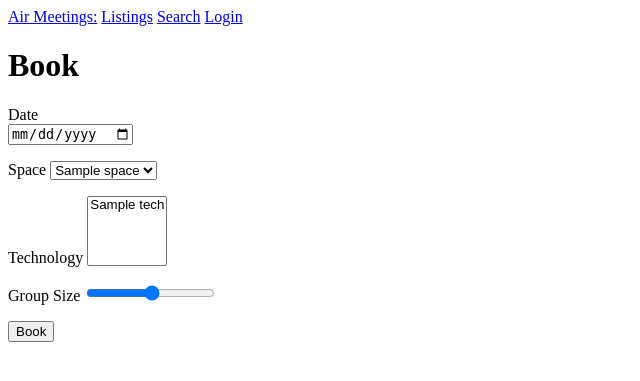
After one commit to pbierach/AirMeetings, a Flask app: page /booking in a window 1280 px wide. The commit adds this page. Shown: the top 381 px of the page, without its empty margins (0-640 px from the left). Run offline with Flask 2, Linux system fonts and the light colour scheme; tables that the repository leaves empty hold one stand-in row (values such as "Sample post"); parts of the project's set-up code (start-up, migrations or seed data) failed here and were passed over; some libraries are stand-ins or nearby versions.

Commit message:
booking incomplete

```diff
--- a/app/errors.py
+++ b/app/errors.py
@@ -1,10 +1,12 @@
 from flask import render_template
 from app import app
+
 
 @app.errorhandler(404)
 def not_found_error(error):
     return render_template('404.html'), 404
 
+
 @app.errorhandler(500)
 def not_found_error(error):
     return render_template('500.html'), 500
--- a/app/forms.py
+++ b/app/forms.py
@@ -1,6 +1,5 @@
 from flask_wtf import FlaskForm
-from wtforms import StringField, SubmitField, TextAreaField, DateField,\
-    SelectMultipleField, SelectField, IntegerRangeField, RadioField, TimeField
+from wtforms import StringField, SubmitField, TextAreaField, DateField, SelectMultipleField, SelectField, IntegerRangeField, RadioField, TimeField
 from wtforms.validators import DataRequired, NumberRange
 from wtforms import StringField, PasswordField, BooleanField, SubmitField
 from wtforms.validators import ValidationError, DataRequired, Email, EqualTo, Length
@@ -56,3 +55,12 @@ class FullSearch(FlaskForm):
     tech = SelectMultipleField('Technology', coerce=int, choices=[])
     groupSize = IntegerRangeField('Group Size', [NumberRange(min=1, max=100)])
     submit = SubmitField('Search')
+
+
+class Booking(FlaskForm):
+    date = DateField('Date', format='%Y-%m-%d')
+    space = SelectField('Space', validators=[DataRequired()])
+    #time = TimeField('Time', validators=[DataRequired()])
+    tech = SelectMultipleField('Technology', coerce=int, choices=[])
+    groupSize = IntegerRangeField('Group Size', [NumberRange(min=1, max=100)])
+    submit = SubmitField('Book')
--- a/app/routes.py
+++ b/app/routes.py
@@ -5,7 +5,7 @@ from flask import render_template, flash, redirect, url_for
 
 from app import app, db
 from app.models import User, Location, Space, meetingHistory, upcomingMeeting, reviews, Tech, TechToSpace
-from app.forms import LoginForm, RegistrationForm, HomeSearch, FullSearch
+from app.forms import LoginForm, RegistrationForm, HomeSearch, FullSearch, Booking
 from flask_login import current_user, login_user, logout_user, login_required
 
 
@@ -13,6 +13,7 @@ from flask_login import current_user, login_user, logout_user, login_required
 @app.route('/home')
 def home():
     return render_template('home.html', title="Home")
+
 
 @app.route('/login', methods=['GET', 'POST'])
 def login():
@@ -28,18 +29,20 @@ def login():
         return redirect(url_for('home'))
     return render_template('login.html', title='Sign In', form=form)
 
+
 @app.route('/logout')
 @login_required
 def logout():
     logout_user()
     return redirect(url_for('home'))
 
+
 @app.route('/register', methods=['GET', 'POST'])
 def register():
     if current_user.is_authenticated:
         return redirect(url_for('home'))
     form = RegistrationForm()
-    form.guest.choices=[(True, 'User'), (False, 'Host')]
+    form.guest.choices = [(True, 'User'), (False, 'Host')]
     if form.validate_on_submit():
         user = User(username=form.username.data, email=form.email.data, name=form.fullName.data, guest=form.guest.data)
         user.set_password(form.password.data)
@@ -48,6 +51,7 @@ def register():
         flash('Congratulations, you are now a registered user!')
         return redirect(url_for('home'))
     return render_template('register.html', title='Register', form=form)
+
 
 @app.route('/user/<username>')
 def user(username):
@@ -78,6 +82,42 @@ def user(username):
 
     return render_template('user.html', user=user, meetings=uMeetings, history=pMeetings)
 
+
+@app.route('/booking', methods=['GET', 'POST'])
+def book():
+    form = Booking()
+    technology = []
+    for t in Tech.query.all():
+        technology.append((t.id, t.name))
+    form.tech.choices = technology
+
+    spaces = []
+    for s in Space.query.all():
+        spaces.append((s.id, s.name))
+    form.space.choices = spaces
+
+    return render_template('booking.html', title='Search', form=form)
+
+
+@app.route('/confirm', methods=['GET', 'POST'])
+def confirm():
+    form = Booking()
+    if form.validate_on_submit():
+        flash("You've booked: {}".format(
+            form.space.data))
+        confirmed = Booking(date=form.date.data,
+                            space=form.space.data,
+                            tech=form.tech.data,
+                            groupSize=form.groupSize.data)
+        db.session.add(confirmed)
+        db.session.commit()
+        return redirect(url_for('confirm', date=form.date.data,
+                                space=form.space.data,
+                                tech=form.tech.data,
+                                groupSize=form.groupSize.data))
+    return render_template('booking.html', form=form)
+
+
 @app.route('/search', methods=['GET', 'POST'])
 def search():
     form = FullSearch()
@@ -98,20 +138,22 @@ def search():
         else:
             paying = False
         if paying:
-            spaces = db.session.query(Space).filter(Space.hourlyRate == 0, Space.sizeCap >= gSize)\
-                .join(Location).filter(Location.zip == zip)\
+            spaces = db.session.query(Space).filter(Space.hourlyRate == 0, Space.sizeCap >= gSize) \
+                .join(Location).filter(Location.zip == zip) \
                 .join(TechToSpace).filter(Space.id == TechToSpace.spid, TechToSpace.tid.in_(tech))
             return results(spaces)
         else:
-            spaces = db.session.query(Space).filter(Space.hourlyRate >= 1, Space.sizeCap >= gSize)\
-                .join(Location).filter(Location.zip == zip)\
+            spaces = db.session.query(Space).filter(Space.hourlyRate >= 1, Space.sizeCap >= gSize) \
+                .join(Location).filter(Location.zip == zip) \
                 .join(TechToSpace).filter(Space.id == TechToSpace.spid, TechToSpace.tid.in_(tech))
         return results(spaces)
     return render_template('search.html', title='Search', form=form)
 
+
 @app.route("/search_results")
 def results(spaces):
     return render_template("searchResults.html", title="Results", spaces=spaces)
+
 
 @app.route('/space/<space>')
 def space(space):
@@ -129,10 +171,11 @@ def space(space):
 
     return render_template('space.html', space=space, location=location, reviews=r, tech=techInSpace)
 
+
 @app.route('/spaces')
 def spaces():
     spaces = Space.query.all()
-    locations=[]
+    locations = []
     for space in spaces:
         l = Location.query.filter_by(id=space.location).first_or_404()
         locations.append(l)
--- /dev/null
+++ b/app/templates/booking.html
@@ -0,0 +1,28 @@
+{% extends "base.html" %}
+
+{% block content %}
+    <h1>Book</h1>
+    <form action="" method="post" novalidate>
+        {{ form.hidden_tag() }}
+        <p>
+            {{ form.date.label }}<br>
+            {{ form.date(size=32) }}<br>
+        </p>
+        <p>
+            {{ form.space.label }}
+            {{ form.space }}
+        </p>
+        <p>
+            {{ form.tech.label }}
+            {{ form.tech }}
+        </p>
+
+        <p>
+            {{ form.groupSize.label }}
+            {{ form.groupSize }}
+        </p>
+        <p>{{ form.submit() }}</p>
+    </form>
+
+
+{% endblock %}
--- a/app/templates/space.html
+++ b/app/templates/space.html
@@ -33,4 +33,7 @@
 
     </div>
 
+    <form><p>Book: <a href="{{ url_for('book') }}">Click to Book!</a></p></form>
+
+
 {% endblock %}
```
Also changed, not shown: app/templates/fullSearch.html (added, +38 -0 lines).
